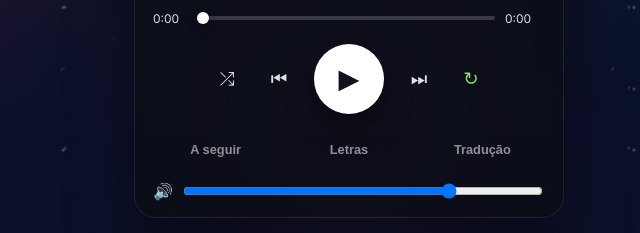
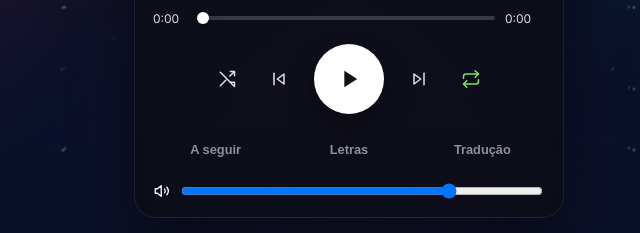
Before and after one commit to UnwickBr/Music-Player, a plain HTML site: page index.html in a window 1280 px wide. Shown: the part 654-887 px from the top of the page, 291-931 px from the left. Drawn offline with Linux system fonts and the light colour scheme.

Commit message:
Replace player controls with SVG icons

```diff
--- a/script.js
+++ b/script.js
@@ -5,6 +5,7 @@ const nextBtn = document.getElementById('next-btn');
 const loopBtn = document.getElementById('loop-btn');
 const shuffleBtn = document.getElementById('shuffle-btn');
 const volume = document.getElementById('volume');
+const volumeIcon = document.querySelector('.volume-wrap span');
 const progressTrack = document.getElementById('progress-track');
 const progressFill = document.getElementById('progress-fill');
 const progressThumb = document.getElementById('progress-thumb');
@@ -25,6 +26,55 @@ const minutesEl = document.getElementById('minutes');
 const secondsEl = document.getElementById('seconds');
 const millisecondsEl = document.getElementById('milliseconds');
 const waveBars = Array.from(document.querySelectorAll('.wave-bar'));
+const controlIcons = {
+  shuffle: `
+    <svg viewBox="0 0 24 24" aria-hidden="true">
+      <path d="M16 3h5v5"></path>
+      <path d="M4 20l6.5-6.5"></path>
+      <path d="M15.5 8.5L20 4"></path>
+      <path d="M4 4l16 16"></path>
+      <path d="M16 16h5v5"></path>
+    </svg>
+  `,
+  prev: `
+    <svg viewBox="0 0 24 24" aria-hidden="true">
+      <path d="M6 5v14"></path>
+      <path d="M18 6l-8 6 8 6V6z"></path>
+    </svg>
+  `,
+  play: `
+    <svg viewBox="0 0 24 24" aria-hidden="true">
+      <path d="M8 5v14l11-7z" fill="currentColor" stroke="none"></path>
+    </svg>
+  `,
+  pause: `
+    <svg viewBox="0 0 24 24" aria-hidden="true">
+      <path d="M8 5h3v14H8z" fill="currentColor" stroke="none"></path>
+      <path d="M13 5h3v14h-3z" fill="currentColor" stroke="none"></path>
+    </svg>
+  `,
+  next: `
+    <svg viewBox="0 0 24 24" aria-hidden="true">
+      <path d="M18 5v14"></path>
+      <path d="M6 6l8 6-8 6V6z"></path>
+    </svg>
+  `,
+  loop: `
+    <svg viewBox="0 0 24 24" aria-hidden="true">
+      <path d="M17 2l4 4-4 4"></path>
+      <path d="M3 11V9a3 3 0 0 1 3-3h15"></path>
+      <path d="M7 22l-4-4 4-4"></path>
+      <path d="M21 13v2a3 3 0 0 1-3 3H3"></path>
+    </svg>
+  `,
+  volume: `
+    <svg viewBox="0 0 24 24" aria-hidden="true">
+      <path d="M11 5L6 9H3v6h3l5 4V5z"></path>
+      <path d="M15.5 9.5a4.5 4.5 0 0 1 0 5"></path>
+      <path d="M18.5 7a8 8 0 0 1 0 10"></path>
+    </svg>
+  `
+};
 
 const startDate = new Date(2025, 5, 7, 0, 0, 0, 0);
 
@@ -300,6 +350,18 @@ function registerPanelScroll(panelName) {
     panelState.userScrolling = true;
     schedulePanelResync(panelName);
   });
+}
+
+function applyControlIcons() {
+  shuffleBtn.innerHTML = controlIcons.shuffle;
+  prevBtn.innerHTML = controlIcons.prev;
+  nextBtn.innerHTML = controlIcons.next;
+  loopBtn.innerHTML = controlIcons.loop;
+  playBtn.innerHTML = audio.paused ? controlIcons.play : controlIcons.pause;
+
+  if (volumeIcon) {
+    volumeIcon.innerHTML = controlIcons.volume;
+  }
 }
 
 function renderQueue() {
@@ -727,7 +789,7 @@ async function togglePlay() {
 
 function updatePlayUI() {
   const isPlaying = !audio.paused;
-  playBtn.textContent = isPlaying ? '❚❚' : '▶';
+  playBtn.innerHTML = isPlaying ? controlIcons.pause : controlIcons.play;
   vinyl.classList.toggle('playing', isPlaying);
   renderQueue();
 }
@@ -831,6 +893,7 @@ audio.addEventListener('ended', nextTrack);
 
 registerPanelScroll('lyrics');
 registerPanelScroll('translation');
+applyControlIcons();
 loadTrack(currentIndex);
 setActiveTab(activeTab);
 audio.volume = Number(volume.value);
--- a/style.css
+++ b/style.css
@@ -520,6 +520,20 @@ button:active {
   opacity: 0.88;
 }
 
+.icon-button svg,
+.play-button svg {
+  width: 20px;
+  height: 20px;
+  display: block;
+  margin: auto;
+  stroke: currentColor;
+  stroke-width: 1.8;
+  stroke-linecap: round;
+  stroke-linejoin: round;
+  fill: none;
+  pointer-events: none;
+}
+
 .icon-button.active {
   color: var(--green);
 }
@@ -532,6 +546,11 @@ button:active {
   background: #ffffff;
   color: #11131b;
   box-shadow: 0 14px 28px rgba(0, 0, 0, 0.38);
+}
+
+.play-button svg {
+  width: 28px;
+  height: 28px;
 }
 
 .tabs-shell {
@@ -783,6 +802,18 @@ button:active {
   flex: 1;
 }
 
+.volume-wrap svg {
+  width: 18px;
+  height: 18px;
+  display: block;
+  stroke: currentColor;
+  stroke-width: 1.8;
+  stroke-linecap: round;
+  stroke-linejoin: round;
+  fill: none;
+  pointer-events: none;
+}
+
 .volume-wrap input {
   width: 100%;
 }
```
Also changed, not shown: 1 other file.
